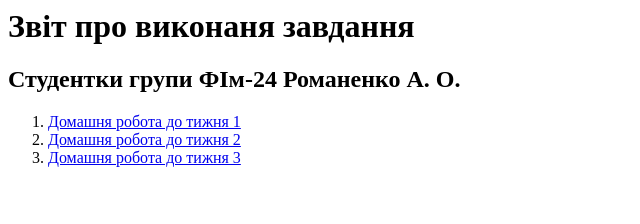
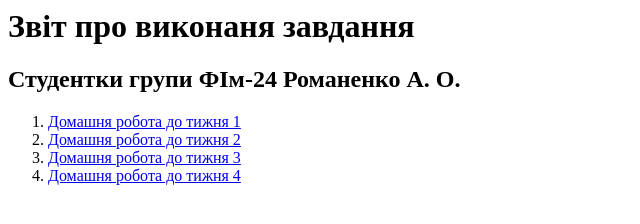
Before and after one commit to kisochkar/FIm-24, a plain HTML site: page index.html in a window 1280 px wide. Shown: the whole page, without its empty margins (0-640 px from the left). Drawn offline with Linux system fonts and the light colour scheme.

Commit message:
Add files via upload

```diff
--- a/index.html
+++ b/index.html
@@ -11,7 +11,7 @@
 <li><a href="hv1/homvork1.html" target="_blank">Домашня робота до тижня 1</a></li>
 <li><a href="hv2/homvork2.html" target="_blank">Домашня робота до тижня 2</a></li>
 <li><a href="hv3/homvork3.html" target="_blank">Домашня робота до тижня 3</a></li>
-
+<li><a href="hv4/homvork4.html" target="_blank">Домашня робота до тижня 4</a></li>
 </ol>
 </body>
 </html>
```
